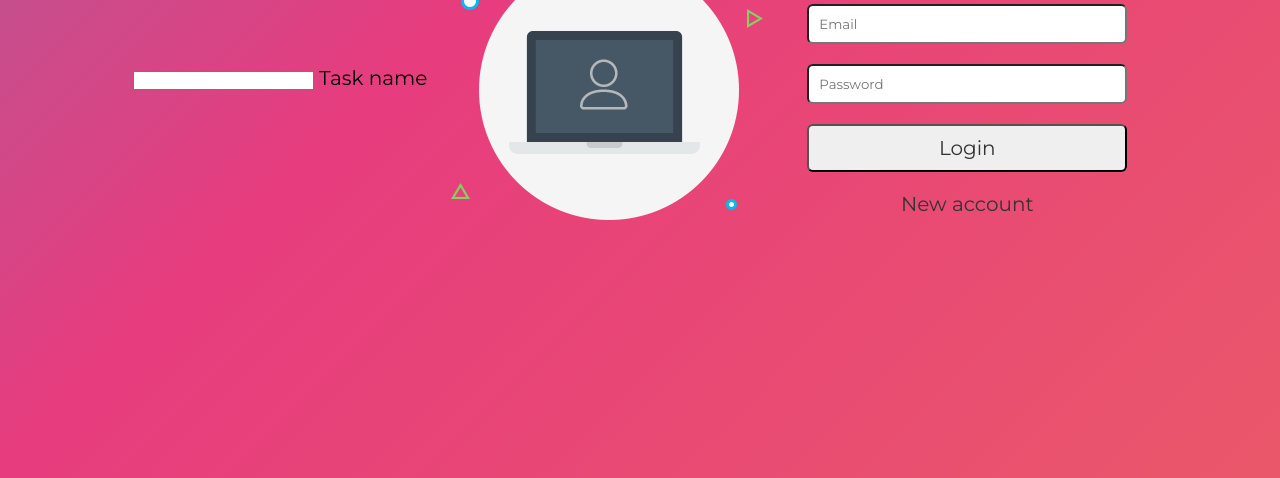
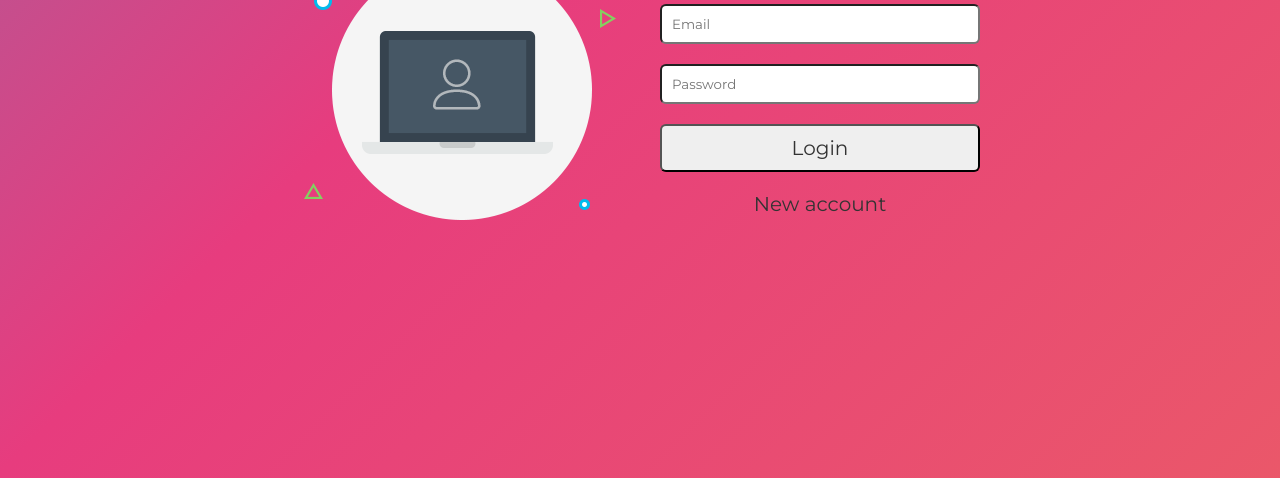
Before and after one commit to Son-Nguyen48/ML-Login-SignUp-Form-Tung-Mentor, a website: page index.html in a window 1280 px wide. Shown: the part 322-800 px from the top of the page. Drawn offline with Linux system fonts and the light colour scheme.

Commit message:
delete tag not include

```diff
--- a/index.html
+++ b/index.html
@@ -9,10 +9,6 @@
   </head>
   <body>
     <main>
-      <div class="add__task">
-        <input type="text" id="input-task" />
-        <label for="input-task">Task name</label>
-      </div>
       <div class="login-pic">
         <img src="./images/img-01.png" alt="" />
       </div>
```
